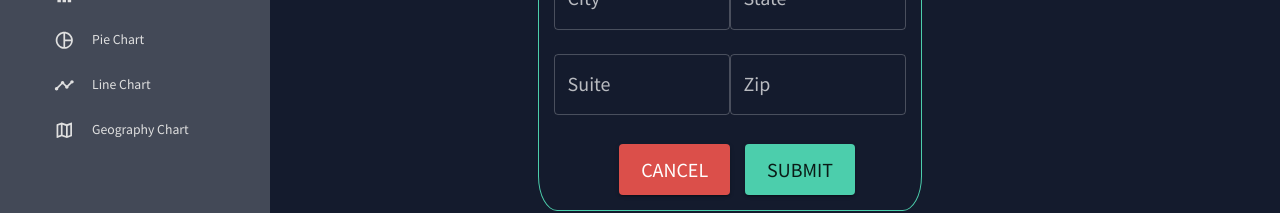
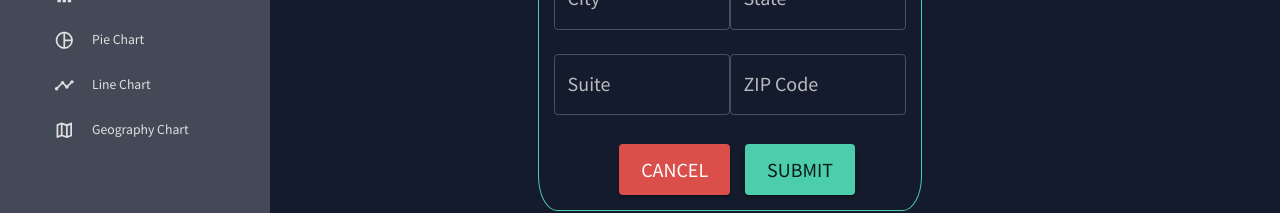
Before and after one commit to BaseBenjamin13/dashboard_client, a React (Create React App) app: page /clients in a window 1280 px wide. Shown: the part 473-686 px from the top of the page. Built offline with nearby package versions, Linux system fonts and the light colour scheme.

Commit message:
add client form functionality

```diff
--- a/src/components/clients/AddClientForm.js
+++ b/src/components/clients/AddClientForm.js
@@ -13,13 +13,11 @@ function AddClientForm({ showClientForm, setShowClientForm }) {
 
     const [clientForm, setClientForm] = useState(
         {
-            address: {
-                street: '',
-                suite: '',
-                city: '',
-                state: '',
-                zipcode: '',
-            },
+            street: '',
+            suite: '',
+            city: '',
+            state: '',
+            zipcode: '',
             email: '',
             name: '',
             phone: '',
@@ -73,6 +71,7 @@ function AddClientForm({ showClientForm, setShowClientForm }) {
                 })
                 .then((res) => {
                     console.log(res);
+                    setShowClientForm(!showClientForm)
                 })
                 .catch(err => {
                     console.log(err);
@@ -81,7 +80,6 @@ function AddClientForm({ showClientForm, setShowClientForm }) {
                 // reedirect to login page
             }
         }
-        // setShowClientForm(!showClientForm)
     }
 
     return (
@@ -193,8 +191,8 @@ function AddClientForm({ showClientForm, setShowClientForm }) {
                             InputLabelProps={{ style: { fontSize: 20 } }}
                             // fullWidth
                             margin="normal"
-                            id="zip"
-                            label="Zip"
+                            id="zipcode"
+                            label="ZIP Code"
                             variant="outlined"
                             color="secondary"
                             onChange={(e) => handleFormChange(clientForm, setClientForm, e)}
```
